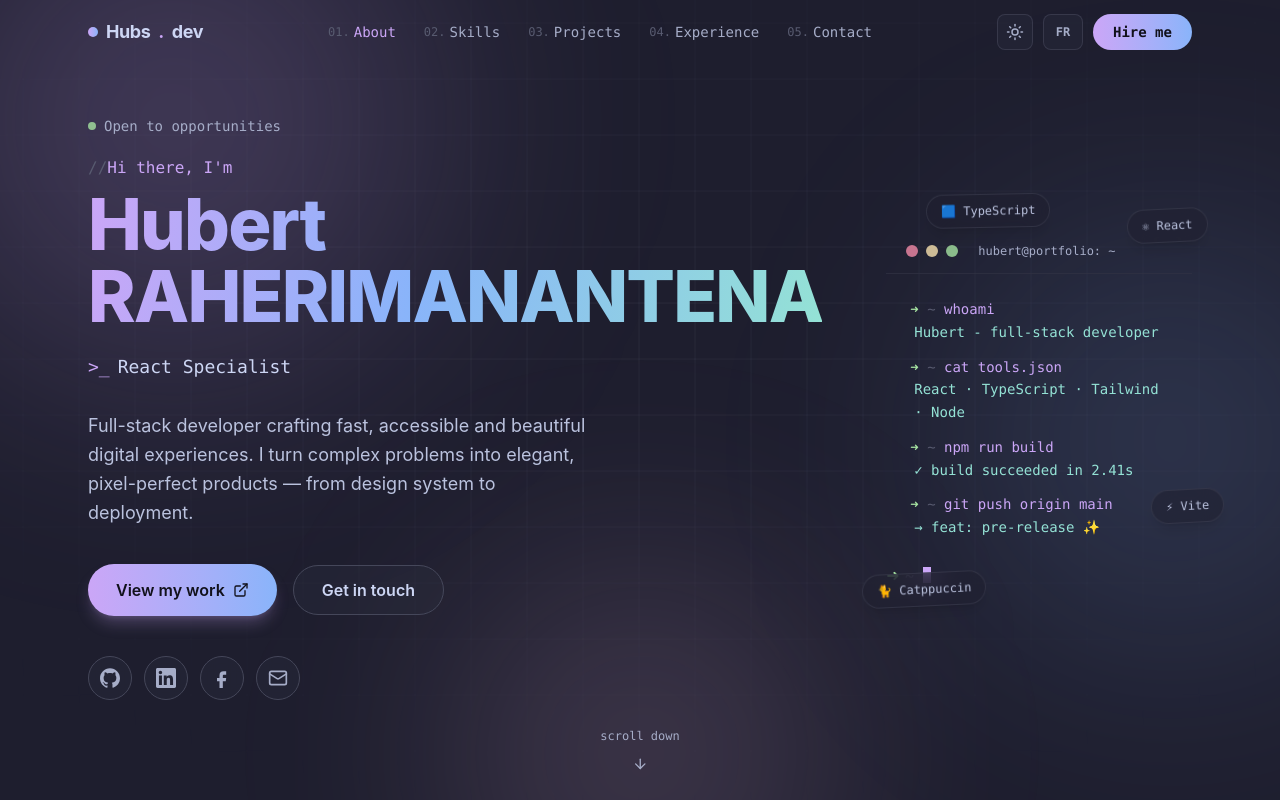
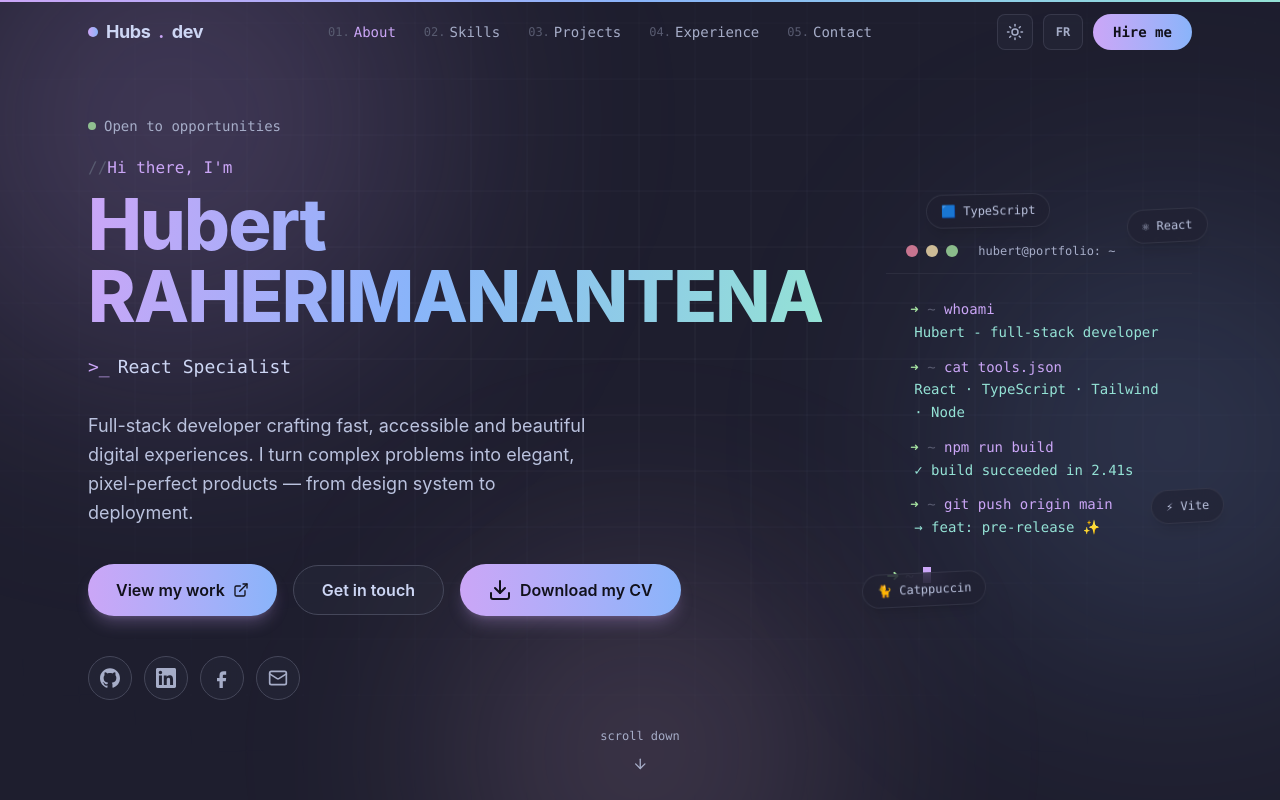
Before and after one commit to k-hubs-k/portfolio, a React (Vite) app: page / in a window 1280 px wide. Shown: the top 800 px of the page. Built offline with nearby package versions, Linux system fonts and the light colour scheme.

Commit message:
feat: progress bar + CV downloading feature

```diff
--- a/src/App.tsx
+++ b/src/App.tsx
@@ -1,7 +1,9 @@
+import { motion, useScroll, useSpring } from 'motion/react'
 import './App.css'
 import About from './components/About'
 import Contact from './components/Contact'
 import Experience from './components/Experience'
+import Footer from './components/Footer'
 import Hero from './components/Hero'
 import Navbar from './components/Navbar'
 import Projects from './components/Projects'
@@ -9,10 +11,21 @@ import Skills from './components/Skills'
 import { I18nProvider } from './lib/i18n'
 
 function App() {
+  const { scrollYProgress } = useScroll();
+  const scaleX = useSpring(scrollYProgress, {
+    stiffness: 100,
+    damping: 30,
+    restDelta: 0.001,
+  });
 
   return (
     <I18nProvider>
       <div className='relative min-h-screen overflow-x-clip bg-base text-text'>
+
+        <motion.div
+          style={{ scaleX }}
+          className="fixed inset-x-0 top-0 z-60 h-0.5 origin-left bg-linear-to-r from-mauve via-blue to-teal"
+        />
         <Navbar />
         <main>
           <Hero />
@@ -22,6 +35,7 @@ function App() {
           <Experience />
           <Contact />
         </main>
+        <Footer />
       </div>
     </I18nProvider>
   )
--- /dev/null
+++ b/src/components/Footer.tsx
@@ -0,0 +1,30 @@
+import { ArrowUp } from "lucide-react";
+import { useI18n } from "../hooks/useI18n";
+import { profile } from "../lib/constants";
+
+export default function Footer() {
+  const { t } = useI18n();
+  const year = new Date().getFullYear();
+
+  return (
+    <footer className="border-t border-surface0/60 py-10">
+      <div className="mx-auto flex max-w-6xl flex-col items-center justify-between gap-6 px-6 sm:flex-row">
+        <p className="font-mono text-xs text-subtext0">
+          © {year} {profile.name} — {t.footer.rights}
+        </p>
+        <div className="flex items-center gap-4">
+          <span className="flex items-center gap-2 rounded-full border border-surface1/60 bg-surface0/40 px-3.5 py-1.5 font-mono text-xs text-subtext1">
+            🐈 {t.footer.catppuccin}
+          </span>
+          <a
+            href="#hero"
+            aria-label={t.footer.backToTop}
+            className="flex h-9 w-9 items-center justify-center rounded-full border border-surface1/60 bg-surface0/40 text-subtext0 transition-all duration-300 hover:-translate-y-1 hover:border-mauve/60 hover:text-mauve"
+          >
+            <ArrowUp className="h-4 w-4" />
+          </a>
+        </div>
+      </div>
+    </footer>
+  );
+}
--- a/src/components/Hero.tsx
+++ b/src/components/Hero.tsx
@@ -1,9 +1,10 @@
 import { motion, type Variants } from "motion/react";
 import { EASE, profile, socials } from "../lib/constants";
 import { Magnetic } from "../lib/effects";
-import { ArrowDown, ExternalLink } from "lucide-react";
+import { ArrowDown, Download, ExternalLink } from "lucide-react";
 import { useI18n } from "../hooks/useI18n";
 import { useTypewriter } from "../hooks/useTypewriter";
+import useHero from "../hooks/useHero";
 
 const container: Variants = {
   hidden: {},
@@ -25,6 +26,7 @@ const BADGES = [
 export default function Hero() {
   const { t } = useI18n()
   const typed = useTypewriter(t.hero.roles)
+  const { downloadCV } = useHero()
 
   return (
     <section id="hero" className="relative flex min-h-screen items-center overflow-hidden">
@@ -119,6 +121,15 @@ export default function Hero() {
                 className="rounded-full border border-surface1 bg-surface0/30 px-7 py-3.5 font-semibold text-text backdrop-blur transition-colors duration-300 hover:border-mauve/60 hover:text-mauve"
               >
                 {t.hero.getInTouch}
+              </a>
+            </Magnetic>
+            <Magnetic>
+              <a
+                onClick={downloadCV}
+                className="group flex items-center gap-2 rounded-full bg-linear-to-r from-mauve to-blue px-7 py-3.5 font-semibold text-crust shadow-lg shadow-mauve/25 transition-shadow duration-300 hover:shadow-xl hover:shadow-mauve/40"
+              >
+                <Download />
+                {t.hero.downloadCV}
               </a>
             </Magnetic>
           </motion.div>
--- /dev/null
+++ b/src/hooks/useHero.ts
@@ -0,0 +1,20 @@
+import { profile } from "../lib/constants";
+import cvPdf from "../data/CV-Hubert-RAHERIMANANTENA.pdf"
+
+export default function useHero() {
+
+  const downloadCV = () => {
+    const link = document.createElement("a");
+
+    link.href = cvPdf;
+    link.download = `${profile.name.replace(/\s+/g, "_")}_CV.pdf`;
+
+    document.body.appendChild(link);
+    link.click();
+
+    document.body.removeChild(link);
+  }
+
+  return { downloadCV }
+
+}
--- a/src/lib/dicts.tsx
+++ b/src/lib/dicts.tsx
@@ -33,6 +33,7 @@ export const en = {
         { cmd: "git push origin main", out: "→ feat: pre-release ✨" },
       ],
     },
+    downloadCV: "Download my CV"
   },
   about: {
     tag: "about",
@@ -189,6 +190,7 @@ export const fr: Dict = {
         { cmd: "git push origin main", out: "→ feat: pre-release ✨" },
       ],
     },
+    downloadCV: "Télécharger mon CV"
   },
 
   about: {
--- a/src/lib/effects.tsx
+++ b/src/lib/effects.tsx
@@ -1,4 +1,4 @@
-import { animate, motion, useInView, useMotionValue, useSpring } from "motion/react";
+import { animate, motion, useInView, useMotionValue, useScroll, useSpring, useTransform } from "motion/react";
 import { useEffect, useRef, useState, type MouseEvent, type ReactNode } from "react";
 import { EASE } from "./constants";
 
```
Also changed, not shown: 1 other file (tests, documents, lock files or other folders).
